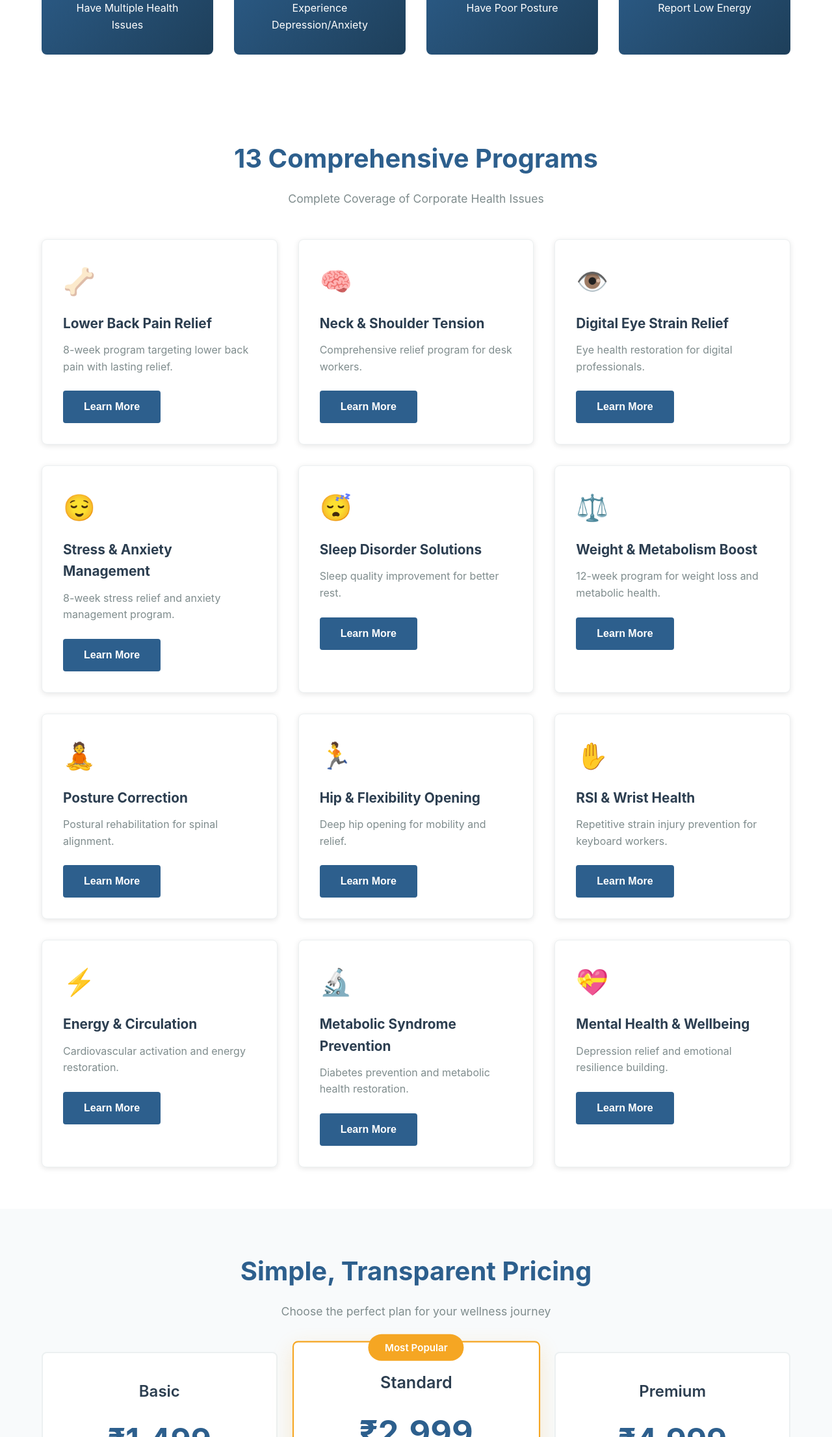
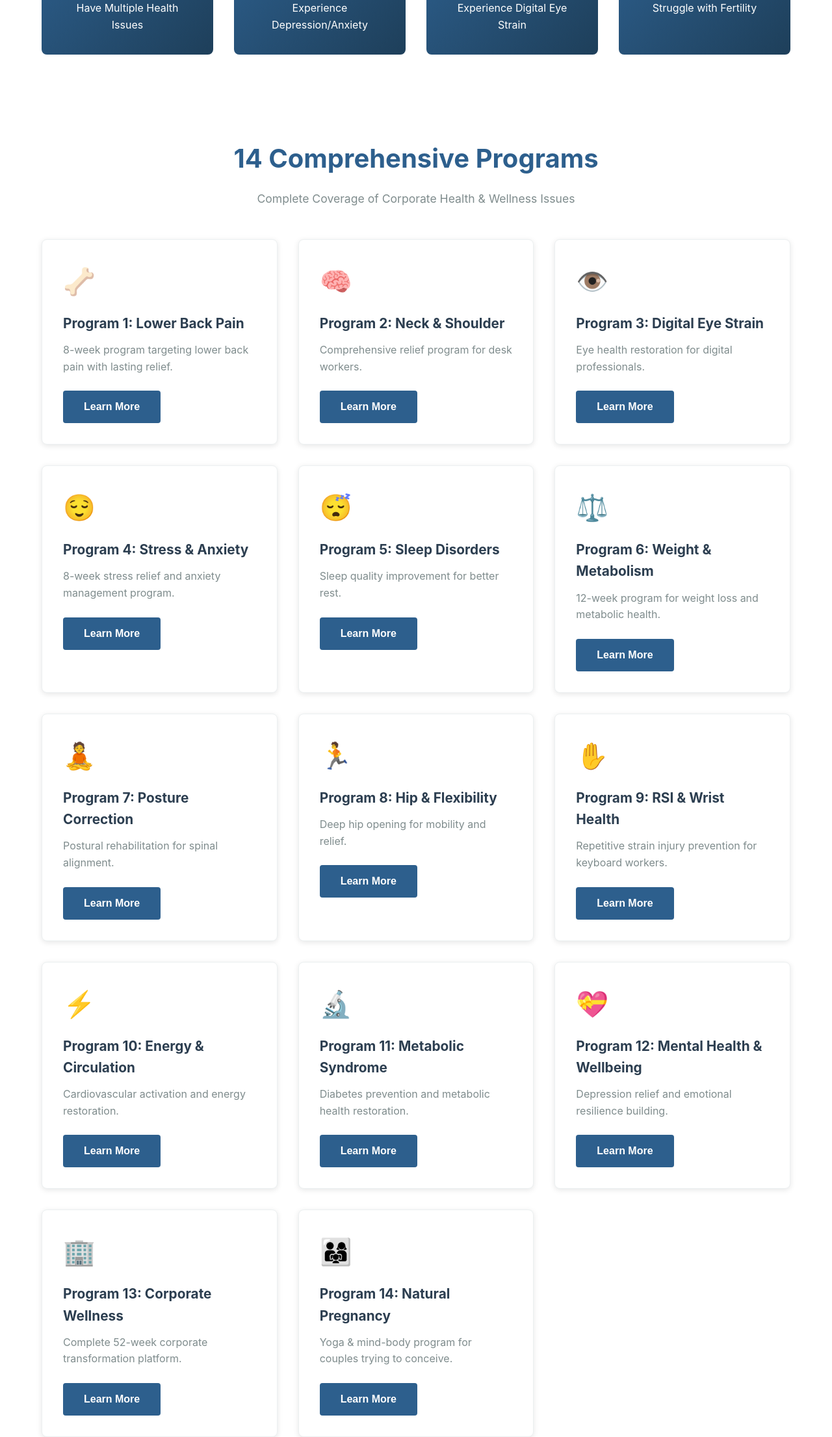
Before and after one commit to Artofatmen/artofatmen.github.io, a plain HTML site: page index.html in a window 1280 px wide. Shown: the part 589-2800 px from the top of the page at 65% size. Drawn offline with Linux system fonts and the light colour scheme.

Commit message:
Revise content for 14 Yoga & Wellness Programs
Updated program offerings and descriptions to include 14 comprehensive yoga and wellness programs, with a focus on fertility and natural pregnancy support. Adjusted various text elements throughout the document to reflect these changes.

```diff
--- a/index.html
+++ b/index.html
@@ -3,10 +3,10 @@
 <head>
     <meta charset="UTF-8">
     <meta name="viewport" content="width=device-width, initial-scale=1.0">
-    <meta name="description" content="Art of Atmen - 13 Comprehensive Yoga & Wellness Programs for Corporate Health Transformation. Online classes for B2C individuals and B2B corporate wellness solutions with 700%+ ROI.">
-    <meta name="keywords" content="yoga, corporate wellness, online classes, stress management, yoga programs, mental health, fitness, India">
+    <meta name="description" content="Art of Atmen - 14 Comprehensive Yoga & Wellness Programs for Corporate Health Transformation. Online classes for B2C individuals and B2B corporate wellness solutions with 700%+ ROI. Now including Yoga & Mind-Body Program for Natural Pregnancy.">
+    <meta name="keywords" content="yoga, corporate wellness, online classes, stress management, yoga programs, mental health, fitness, fertility, pregnancy, natural pregnancy, couples wellness, India">
     <meta name="author" content="Art of Atmen">
-    <title>Art of Atmen - Corporate Wellness & Yoga Programs</title>
+    <title>Art of Atmen - Corporate Wellness, Yoga & Fertility Programs</title>
 
     <style>
         * { margin: 0; padding: 0; box-sizing: border-box; }
@@ -337,6 +337,8 @@
             max-width: 500px;
             width: 90%;
             box-shadow: 0 10px 40px rgba(0,0,0,0.3);
+            max-height: 90vh;
+            overflow-y: auto;
         }
         .modal-close {
             float: right;
@@ -452,7 +454,7 @@
 <section class="hero">
     <div class="container">
         <h1>Transform Your Wellness Journey</h1>
-        <p>13 Comprehensive Yoga & Wellness Programs for Individual Health & Corporate Transformation</p>
+        <p>14 Comprehensive Yoga & Wellness Programs for Individual Health, Fertility & Corporate Transformation</p>
         <div class="hero-buttons">
             <button onclick="openModal('signupModal')" class="btn btn-primary">Start Free 7-Day Trial</button>
             <button onclick="openModal('corporateModal')" class="btn btn-secondary">Corporate Solutions</button>
@@ -473,12 +475,12 @@
                 <div>Experience Depression/Anxiety</div>
             </div>
             <div class="stat">
-                <div class="stat-number">66%</div>
-                <div>Have Poor Posture</div>
+                <div class="stat-number">43%</div>
+                <div>Experience Digital Eye Strain</div>
             </div>
             <div class="stat">
-                <div class="stat-number">45%</div>
-                <div>Report Low Energy</div>
+                <div class="stat-number">25%</div>
+                <div>Struggle with Fertility</div>
             </div>
         </div>
     </div>
@@ -487,80 +489,92 @@
 <!-- PROGRAMS -->
 <section id="programs" class="section">
     <div class="container">
-        <h2>13 Comprehensive Programs</h2>
-        <p class="section-subtitle">Complete Coverage of Corporate Health Issues</p>
+        <h2>14 Comprehensive Programs</h2>
+        <p class="section-subtitle">Complete Coverage of Corporate Health & Wellness Issues</p>
         <div class="programs-grid">
             <div class="program-card">
                 <div class="program-icon">🦴</div>
-                <h3>Lower Back Pain Relief</h3>
+                <h3>Program 1: Lower Back Pain</h3>
                 <p>8-week program targeting lower back pain with lasting relief.</p>
-                <button onclick="selectProgram('back-pain')" class="btn btn-primary">Learn More</button>
+                <button onclick="selectProgram('program-1')" class="btn btn-primary">Learn More</button>
             </div>
             <div class="program-card">
                 <div class="program-icon">🧠</div>
-                <h3>Neck & Shoulder Tension</h3>
+                <h3>Program 2: Neck & Shoulder</h3>
                 <p>Comprehensive relief program for desk workers.</p>
-                <button onclick="selectProgram('neck-shoulder')" class="btn btn-primary">Learn More</button>
+                <button onclick="selectProgram('program-2')" class="btn btn-primary">Learn More</button>
             </div>
             <div class="program-card">
                 <div class="program-icon">👁️</div>
-                <h3>Digital Eye Strain Relief</h3>
+                <h3>Program 3: Digital Eye Strain</h3>
                 <p>Eye health restoration for digital professionals.</p>
-                <button onclick="selectProgram('eye-strain')" class="btn btn-primary">Learn More</button>
+                <button onclick="selectProgram('program-3')" class="btn btn-primary">Learn More</button>
             </div>
             <div class="program-card">
                 <div class="program-icon">😌</div>
-                <h3>Stress & Anxiety Management</h3>
+                <h3>Program 4: Stress & Anxiety</h3>
                 <p>8-week stress relief and anxiety management program.</p>
-                <button onclick="selectProgram('stress-anxiety')" class="btn btn-primary">Learn More</button>
+                <button onclick="selectProgram('program-4')" class="btn btn-primary">Learn More</button>
             </div>
             <div class="program-card">
                 <div class="program-icon">😴</div>
-                <h3>Sleep Disorder Solutions</h3>
+                <h3>Program 5: Sleep Disorders</h3>
                 <p>Sleep quality improvement for better rest.</p>
-                <button onclick="selectProgram('sleep')" class="btn btn-primary">Learn More</button>
+                <button onclick="selectProgram('program-5')" class="btn btn-primary">Learn More</button>
             </div>
             <div class="program-card">
                 <div class="program-icon">⚖️</div>
-                <h3>Weight & Metabolism Boost</h3>
+                <h3>Program 6: Weight & Metabolism</h3>
                 <p>12-week program for weight loss and metabolic health.</p>
-                <button onclick="selectProgram('weight-metabolism')" class="btn btn-primary">Learn More</button>
+                <button onclick="selectProgram('program-6')" class="btn btn-primary">Learn More</button>
             </div>
             <div class="program-card">
                 <div class="program-icon">🧘</div>
-                <h3>Posture Correction</h3>
+                <h3>Program 7: Posture Correction</h3>
                 <p>Postural rehabilitation for spinal alignment.</p>
-                <button onclick="selectProgram('posture')" class="btn btn-primary">Learn More</button>
+                <button onclick="selectProgram('program-7')" class="btn btn-primary">Learn More</button>
             </div>
             <div class="program-card">
                 <div class="program-icon">🏃</div>
-                <h3>Hip & Flexibility Opening</h3>
+                <h3>Program 8: Hip & Flexibility</h3>
                 <p>Deep hip opening for mobility and relief.</p>
-                <button onclick="selectProgram('hip-flexibility')" class="btn btn-primary">Learn More</button>
+                <button onclick="selectProgram('program-8')" class="btn btn-primary">Learn More</button>
             </div>
             <div class="program-card">
                 <div class="program-icon">✋</div>
-                <h3>RSI & Wrist Health</h3>
+                <h3>Program 9: RSI & Wrist Health</h3>
                 <p>Repetitive strain injury prevention for keyboard workers.</p>
-                <button onclick="selectProgram('rsi-wrist')" class="btn btn-primary">Learn More</button>
+                <button onclick="selectProgram('program-9')" class="btn btn-primary">Learn More</button>
             </div>
             <div class="program-card">
                 <div class="program-icon">⚡</div>
-                <h3>Energy & Circulation</h3>
+                <h3>Program 10: Energy & Circulation</h3>
                 <p>Cardiovascular activation and energy restoration.</p>
-                <button onclick="selectProgram('energy-circulation')" class="btn btn-primary">Learn More</button>
+                <button onclick="selectProgram('program-10')" class="btn btn-primary">Learn More</button>
             </div>
             <div class="program-card">
                 <div class="program-icon">🔬</div>
-                <h3>Metabolic Syndrome Prevention</h3>
+                <h3>Program 11: Metabolic Syndrome</h3>
                 <p>Diabetes prevention and metabolic health restoration.</p>
-                <button onclick="selectProgram('metabolic-syndrome')" class="btn btn-primary">Learn More</button>
+                <button onclick="selectProgram('program-11')" class="btn btn-primary">Learn More</button>
             </div>
             <div class="program-card">
                 <div class="program-icon">💝</div>
-                <h3>Mental Health & Wellbeing</h3>
+                <h3>Program 12: Mental Health & Wellbeing</h3>
                 <p>Depression relief and emotional resilience building.</p>
-                <button onclick="selectProgram('mental-health')" class="btn btn-primary">Learn More</button>
+                <button onclick="selectProgram('program-12')" class="btn btn-primary">Learn More</button>
+            </div>
+            <div class="program-card">
+                <div class="program-icon">🏢</div>
+                <h3>Program 13: Corporate Wellness</h3>
+                <p>Complete 52-week corporate transformation platform.</p>
+                <button onclick="selectProgram('program-13')" class="btn btn-primary">Learn More</button>
+            </div>
+            <div class="program-card">
+                <div class="program-icon">👨‍👩‍👧</div>
+                <h3>Program 14: Natural Pregnancy</h3>
+                <p>Yoga & mind-body program for couples trying to conceive.</p>
+                <button onclick="selectProgram('program-14')" class="btn btn-primary">Learn More</button>
             </div>
         </div>
     </div>
@@ -577,7 +591,7 @@
                 <div class="plan-price">₹1,499</div>
                 <div class="plan-price-sub">/month</div>
                 <ul class="plan-features">
-                    <li>All 13 Programs</li>
+                    <li>All 14 Programs</li>
                     <li>2 Live Classes/Week</li>
                     <li>Unlimited Recordings</li>
                     <li>Basic Tracking</li>
@@ -589,7 +603,7 @@
                 <div class="plan-price">₹2,999</div>
                 <div class="plan-price-sub">/month</div>
                 <ul class="plan-features">
-                    <li>All 13 Programs</li>
+                    <li>All 14 Programs</li>
                     <li>Unlimited Live Classes</li>
                     <li>Unlimited Recordings</li>
                     <li>Monthly Coaching</li>
@@ -602,7 +616,7 @@
                 <div class="plan-price">₹4,999</div>
                 <div class="plan-price-sub">/month</div>
                 <ul class="plan-features">
-                    <li>All 13 Programs</li>
+                    <li>All 14 Programs</li>
                     <li>Unlimited Live Classes</li>
                     <li>Unlimited Recordings</li>
                     <li>Weekly Coaching</li>
@@ -622,8 +636,38 @@
         <p class="section-subtitle">Transform your company with proven results</p>
         <div style="background: linear-gradient(135deg, var(--primary), #1e3f5a); color: white; padding: 3rem; border-radius: 8px; text-align: center;">
             <h3 style="color: white; margin-bottom: 1rem; font-size: 2rem;">700-880% ROI</h3>
-            <p style="margin-bottom: 2rem; font-size: 1.1rem;">Complete 52-week corporate wellness platform with measurable results</p>
+            <p style="margin-bottom: 2rem; font-size: 1.1rem;">Complete 52-week corporate wellness platform with measurable results. Now includes fertility & pregnancy support for modern couples.</p>
             <button onclick="openModal('corporateModal')" class="btn btn-secondary">Schedule Demo</button>
+        </div>
+    </div>
+</section>
+
+<!-- PROGRAM 14 SPOTLIGHT -->
+<section class="section" style="background: var(--bg-light);">
+    <div class="container">
+        <h2>NEW: Program 14 - Natural Pregnancy Support</h2>
+        <p class="section-subtitle">Yoga & Mind-Body Wellness for Modern Couples</p>
+        <div style="display: grid; grid-template-columns: 1fr 1fr; gap: 3rem; align-items: center;">
+            <div>
+                <h3 style="color: var(--primary); margin-bottom: 1rem;">Why Modern Couples Need This Program</h3>
+                <ul style="list-style: none;">
+                    <li style="padding: 0.75rem 0; padding-left: 2rem; position: relative;"><span style="position: absolute; left: 0; color: var(--success); font-weight: bold;">✓</span> Addresses corporate stress impact on fertility</li>
+                    <li style="padding: 0.75rem 0; padding-left: 2rem; position: relative;"><span style="position: absolute; left: 0; color: var(--success); font-weight: bold;">✓</span> Long work hours disrupting hormonal cycles</li>
+                    <li style="padding: 0.75rem 0; padding-left: 2rem; position: relative;"><span style="position: absolute; left: 0; color: var(--success); font-weight: bold;">✓</span> Reduced intimacy & relationship strain</li>
+                    <li style="padding: 0.75rem 0; padding-left: 2rem; position: relative;"><span style="position: absolute; left: 0; color: var(--success); font-weight: bold;">✓</span> 12-week couples connection program</li>
+                    <li style="padding: 0.75rem 0; padding-left: 2rem; position: relative;"><span style="position: absolute; left: 0; color: var(--success); font-weight: bold;">✓</span> Evidence-based yoga & pranayama</li>
+                    <li style="padding: 0.75rem 0; padding-left: 2rem; position: relative;"><span style="position: absolute; left: 0; color: var(--success); font-weight: bold;">✓</span> 25-50% stress reduction + improved fertility markers</li>
+                </ul>
+                <button onclick="selectProgram('program-14')" class="btn btn-primary" style="margin-top: 1.5rem;">Explore Program 14</button>
+            </div>
+            <div>
+                <div style="background: linear-gradient(135deg, var(--secondary), #d48914); color: white; padding: 2rem; border-radius: 8px; text-align: center;">
+                    <h4 style="font-size: 1.3rem; margin-bottom: 1rem;">25% of Modern Couples</h4>
+                    <p style="margin-bottom: 1.5rem;">Struggle with natural conception due to work stress and lifestyle factors</p>
+                    <div style="font-size: 2rem; font-weight: bold; margin-bottom: 0.5rem;">12 Weeks</div>
+                    <p>to transform your fertility journey</p>
+                </div>
+            </div>
         </div>
     </div>
 </section>
@@ -647,9 +691,9 @@
             </div>
             <div class="testimonial">
                 <div class="stars">★★★★★</div>
-                <p class="testimonial-text">"Back pain that bothered me for 5 years is 80% gone. Amazing results!"</p>
-                <div class="testimonial-author">Anita S.</div>
-                <div class="testimonial-title">Manager, Delhi</div>
+                <p class="testimonial-text">"Program 14 helped us reconnect as a couple. After 2 years of trying, we're finally pregnant!"</p>
+                <div class="testimonial-author">Anjali & Rohit</div>
+                <div class="testimonial-title">Corporate Professionals, Delhi</div>
             </div>
         </div>
     </div>
@@ -673,7 +717,7 @@
         <div class="footer-grid">
             <div class="footer-section">
                 <h4>Art of Atmen</h4>
-                <p>Comprehensive wellness programs for individuals and corporations.</p>
+                <p>14 Comprehensive wellness programs for individuals and corporations.</p>
             </div>
             <div class="footer-section">
                 <h4>Programs</h4>
@@ -725,18 +769,20 @@
                 <label>Choose Your Program *</label>
                 <select id="programSelect" name="program" required>
                     <option>Select a program</option>
-                    <option value="back-pain">Program 1: Lower Back Pain Relief</option>
-                    <option value="neck-shoulder">Program 2: Neck & Shoulder Tension</option>
-                    <option value="eye-strain">Program 3: Digital Eye Strain</option>
-                    <option value="stress-anxiety">Program 4: Stress & Anxiety</option>
-                    <option value="sleep">Program 5: Sleep Disorders</option>
-                    <option value="weight-metabolism">Program 6: Weight & Metabolism</option>
-                    <option value="posture">Program 7: Posture Correction</option>
-                    <option value="hip-flexibility">Program 8: Hip & Flexibility</option>
-                    <option value="rsi-wrist">Program 9: RSI & Wrist Health</option>
-                    <option value="energy-circulation">Program 10: Energy & Circulation</option>
-                    <option value="metabolic-syndrome">Program 11: Metabolic Syndrome</option>
-                    <option value="mental-health">Program 12: Mental Health & Wellbeing</option>
+                    <option value="program-1">Program 1: Lower Back Pain Relief</option>
+                    <option value="program-2">Program 2: Neck & Shoulder Tension</option>
+                    <option value="program-3">Program 3: Digital Eye Strain</option>
+                    <option value="program-4">Program 4: Stress & Anxiety</option>
+                    <option value="program-5">Program 5: Sleep Disorders</option>
+                    <option value="program-6">Program 6: Weight & Metabolism</option>
+                    <option value="program-7">Program 7: Posture Correction</option>
+                    <option value="program-8">Program 8: Hip & Flexibility</option>
+                    <option value="program-9">Program 9: RSI & Wrist Health</option>
+                    <option value="program-10">Program 10: Energy & Circulation</option>
+                    <option value="program-11">Program 11: Metabolic Syndrome</option>
+                    <option value="program-12">Program 12: Mental Health & Wellbeing</option>
+                    <option value="program-13">Program 13: Corporate Wellness Integration</option>
+                    <option value="program-14">Program 14: Natural Pregnancy</option>
                 </select>
             </div>
             <div class="form-group">
@@ -786,6 +832,15 @@
                 <input type="text" name="role" placeholder="e.g., HR Director" required>
             </div>
             <div class="form-group">
+                <label>Interested Programs</label>
+                <select name="programs">
+                    <option>All Programs</option>
+                    <option>13 Standard Programs</option>
+                    <option>Program 14: Natural Pregnancy Support</option>
+                    <option>Mix & Match</option>
+                </select>
+            </div>
+            <div class="form-group">
                 <label>Message</label>
                 <textarea name="message" rows="4" placeholder="Tell us about your wellness goals..."></textarea>
             </div>
@@ -816,14 +871,14 @@
 
     function handleSignup(event) {
         event.preventDefault();
-        alert('Thank you! Check your email to start your free trial.');
+        alert('Thank you for signing up! Check your email to start your free trial.');
         closeModal('signupModal');
         event.target.reset();
     }
 
     function handleCorporate(event) {
         event.preventDefault();
-        alert('Thank you! Our team will contact you within 24 hours.');
+        alert('Thank you for your inquiry! Our team will contact you within 24 hours.');
         closeModal('corporateModal');
         event.target.reset();
     }
```
